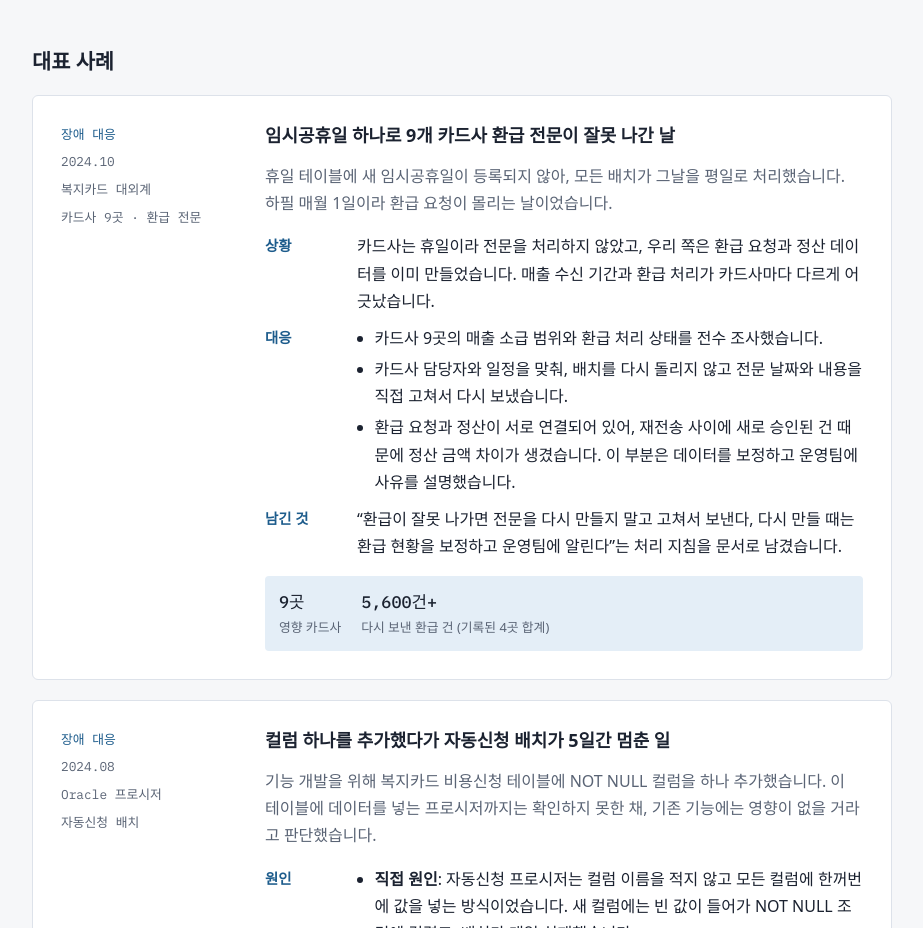
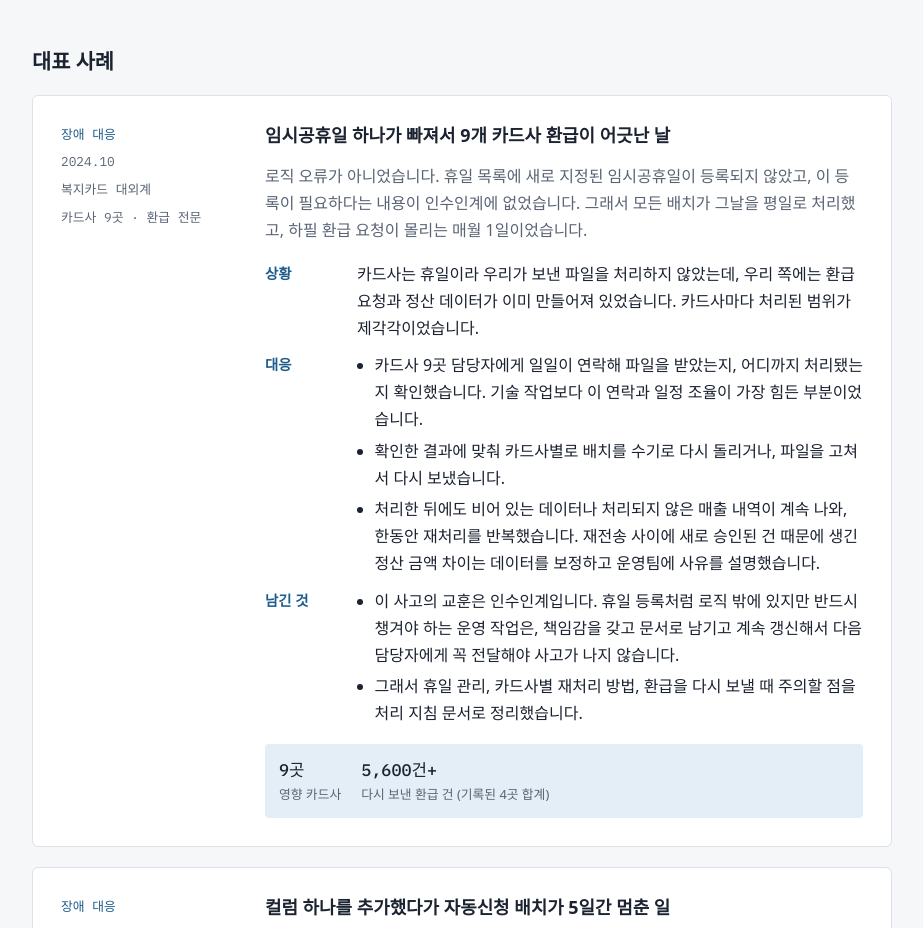
Before and after one commit to ar2723/ar2723.github.io, a plain HTML site: page index.html in a window 1280 px wide. Shown: the part 920-1848 px from the top of the page, without its empty margins (178-1101 px from the left). Drawn offline with Linux system fonts and the light colour scheme; a web font is replaced by a local one.

Commit message:
임시공휴일 사례를 인수인계의 중요성 중심으로 정리
Co-Authored-By: Claude Opus 5.5 <noreply@anthropic.com>

```diff
--- a/index.html
+++ b/index.html
@@ -176,19 +176,22 @@ a:focus-visible { outline: 2px solid var(--accent); outline-offset: 2px; }
         <span>카드사 9곳 · 환급 전문</span>
       </div>
       <div class="case-body">
-        <h3>임시공휴일 하나로 9개 카드사 환급 전문이 잘못 나간 날</h3>
-        <p class="lead">휴일 테이블에 새 임시공휴일이 등록되지 않아, 모든 배치가 그날을 평일로 처리했습니다. 하필 매월 1일이라 환급 요청이 몰리는 날이었습니다.</p>
+        <h3>임시공휴일 하나가 빠져서 9개 카드사 환급이 어긋난 날</h3>
+        <p class="lead">로직 오류가 아니었습니다. 휴일 목록에 새로 지정된 임시공휴일이 등록되지 않았고, 이 등록이 필요하다는 내용이 인수인계에 없었습니다. 그래서 모든 배치가 그날을 평일로 처리했고, 하필 환급 요청이 몰리는 매월 1일이었습니다.</p>
         <dl class="steps">
           <dt>상황</dt>
-          <dd>카드사는 휴일이라 전문을 처리하지 않았고, 우리 쪽은 환급 요청과 정산 데이터를 이미 만들었습니다. 매출 수신 기간과 환급 처리가 카드사마다 다르게 어긋났습니다.</dd>
+          <dd>카드사는 휴일이라 우리가 보낸 파일을 처리하지 않았는데, 우리 쪽에는 환급 요청과 정산 데이터가 이미 만들어져 있었습니다. 카드사마다 처리된 범위가 제각각이었습니다.</dd>
           <dt>대응</dt>
           <dd><ul>
-            <li>카드사 9곳의 매출 소급 범위와 환급 처리 상태를 전수 조사했습니다.</li>
-            <li>카드사 담당자와 일정을 맞춰, 배치를 다시 돌리지 않고 전문 날짜와 내용을 직접 고쳐서 다시 보냈습니다.</li>
-            <li>환급 요청과 정산이 서로 연결되어 있어, 재전송 사이에 새로 승인된 건 때문에 정산 금액 차이가 생겼습니다. 이 부분은 데이터를 보정하고 운영팀에 사유를 설명했습니다.</li>
+            <li>카드사 9곳 담당자에게 일일이 연락해 파일을 받았는지, 어디까지 처리됐는지 확인했습니다. 기술 작업보다 이 연락과 일정 조율이 가장 힘든 부분이었습니다.</li>
+            <li>확인한 결과에 맞춰 카드사별로 배치를 수기로 다시 돌리거나, 파일을 고쳐서 다시 보냈습니다.</li>
+            <li>처리한 뒤에도 비어 있는 데이터나 처리되지 않은 매출 내역이 계속 나와, 한동안 재처리를 반복했습니다. 재전송 사이에 새로 승인된 건 때문에 생긴 정산 금액 차이는 데이터를 보정하고 운영팀에 사유를 설명했습니다.</li>
           </ul></dd>
           <dt>남긴 것</dt>
-          <dd>“환급이 잘못 나가면 전문을 다시 만들지 말고 고쳐서 보낸다, 다시 만들 때는 환급 현황을 보정하고 운영팀에 알린다”는 처리 지침을 문서로 남겼습니다.</dd>
+          <dd><ul>
+            <li>이 사고의 교훈은 인수인계입니다. 휴일 등록처럼 로직 밖에 있지만 반드시 챙겨야 하는 운영 작업은, 책임감을 갖고 문서로 남기고 계속 갱신해서 다음 담당자에게 꼭 전달해야 사고가 나지 않습니다.</li>
+            <li>그래서 휴일 관리, 카드사별 재처리 방법, 환급을 다시 보낼 때 주의할 점을 처리 지침 문서로 정리했습니다.</li>
+          </ul></dd>
         </dl>
         <div class="numbers">
           <div><b>9곳</b><span>영향 카드사</span></div>
```
